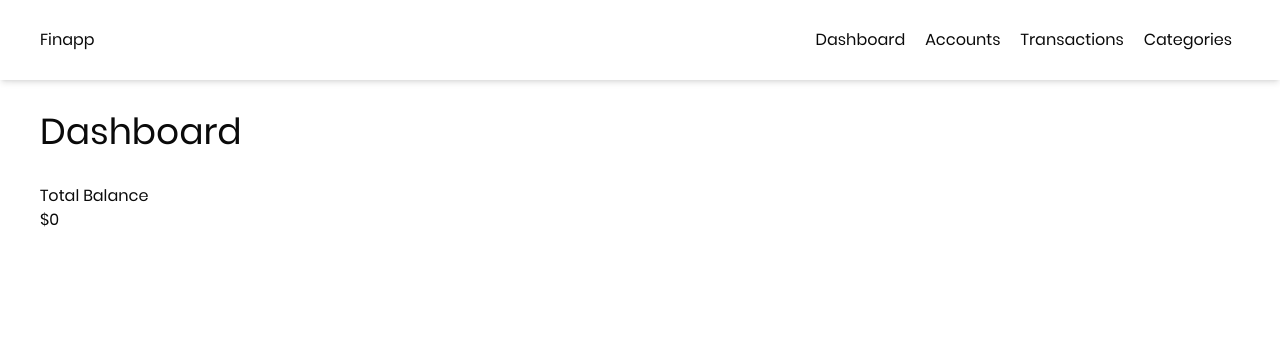
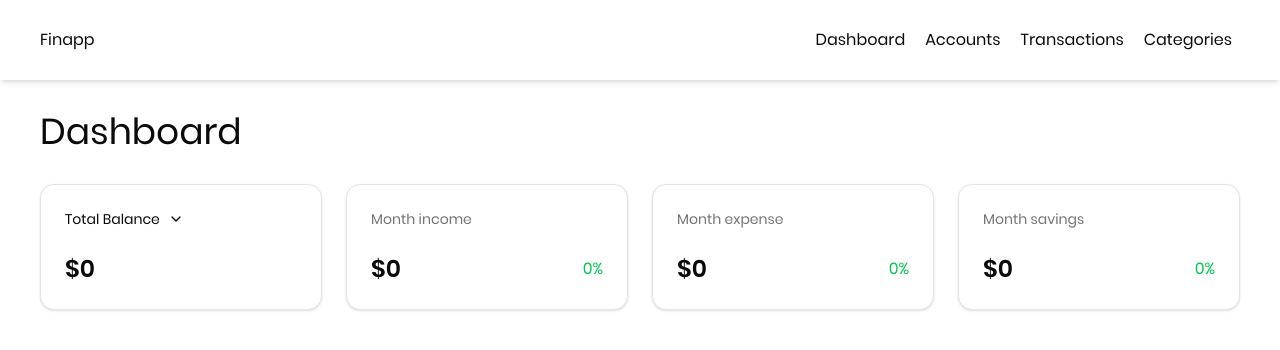
Before and after one commit to fjarrling/finapp, a React (Vite) app: page / in a window 1280 px wide. Shown: the top 350 px of the page. Built offline with nearby package versions, Linux system fonts and the light colour scheme.

Commit message:
feat: добавлены карточки в дешборд

```diff
--- /dev/null
+++ b/src/components/DashboardMetricCard/DashboardMetricCard.tsx
@@ -0,0 +1,40 @@
+import {
+  Card,
+  CardContent,
+  CardHeader,
+  CardTitle
+} from "@/components/ui/card.tsx";
+
+type MetricCardProps = {
+  title: string;
+  value: number;
+  symbol: string;
+  diff: number;
+  type: string;
+}
+
+const MetricCard = ({title, value, symbol, diff, type}: MetricCardProps) => {
+
+  return (
+    <Card>
+      <CardHeader className='gap-y-0'>
+        <CardTitle className="text-sm text-muted-foreground font-normal">
+          {title}
+        </CardTitle>
+      </CardHeader>
+      <CardContent className='flex items-center justify-between'>
+        <div className='text-2xl font-semibold'>
+          {symbol}{value}
+        </div>
+        <div className={`${
+          (type === "expense" && diff > 0) || (type === "income" && diff < 0)
+            ? "text-red-600"
+            : "text-green-500"
+        }`}>
+          {diff}%
+        </div>
+      </CardContent>
+    </Card>
+  );
+}
+export default MetricCard;
--- a/src/pages/Home/Dashboard/Dashboard.tsx
+++ b/src/pages/Home/Dashboard/Dashboard.tsx
@@ -6,52 +6,106 @@ import {
   DropdownMenuTrigger,
 } from "@/components/ui/dropdown-menu"
 import {useAppSelector} from "@/store/store.ts";
-import {type Account, selectAllAccounts, selectTotalBalance} from "@/store/accountsSlice.ts";
-import {useState} from "react";
+import {
+  type AccountId,
+  selectAccountsMap,
+  selectAllAccounts,
+  selectTotalBalance
+} from "@/store/accountsSlice.ts";
+import {useMemo, useState} from "react";
+import {
+  Card,
+  CardContent,
+  CardHeader,
+  CardTitle
+} from "@/components/ui/card.tsx";
+import {ChevronDown} from "lucide-react";
+import {selectDashboardMetrics} from "@/store/transactionSlice.ts";
+import {getCurrencySymbol} from "@/config/currencies.ts";
+import MetricCard from "@/components/DashboardMetricCard/DashboardMetricCard.tsx";
 
 const Dashboard = () => {
+  const accountsMap = useAppSelector(selectAccountsMap)
   const accounts = useAppSelector(selectAllAccounts)
   const totalBalance = useAppSelector(selectTotalBalance)
 
-  const [selectedAccount, setSelectedAccount] = useState<Account | 'total'>(
-    accounts.length > 0 ? accounts[0] : 'total'
+  const [selectedAccount, setSelectedAccount] = useState<AccountId | 'total'>('total')
+
+  const metrics = useAppSelector((state) =>
+    selectDashboardMetrics(state, selectedAccount)
   )
-  const getDisplayName = () => {
-    return selectedAccount === 'total' ? 'Total Balance' : selectedAccount.name
+
+  const metricsData = useMemo(() => [
+    {title: "Month income", value: metrics.income, diff: metrics.incomeDiff, type: "income"},
+    {title: "Month expense", value: metrics.expense, diff: metrics.expenseDiff, type: "expense"},
+    {title: "Month savings", value: metrics.savings, diff: metrics.savingsDiff, type: "income"},
+  ], [metrics])
+
+  const {displayName, displayBalance, currencySymbol} = useMemo(() => {
+    if (selectedAccount === 'total') {
+      return {
+        displayName: "Total Balance",
+        displayBalance: totalBalance,
+        currencySymbol: getCurrencySymbol(accounts[0]?.currency ?? "USD")
       }
-  const getDisplayBalance = () => {
-    return selectedAccount === 'total' ? totalBalance : selectedAccount.balance
     }
-  const handleSelectAccount = (account: Account | 'total') => {
-    setSelectedAccount(account)
+    const account = accountsMap[selectedAccount]
+    return {
+      displayName: account?.name ?? "",
+      displayBalance: account?.balance ?? 0,
+      currencySymbol: getCurrencySymbol(account?.currency),
     }
+  }, [selectedAccount, totalBalance, accounts, accountsMap]);
 
   return (
     <section>
       <div className='container'>
-        <div className='py-8 flex flex-col items-start'>
+        <div className='py-8 flex flex-col'>
           <h2 className='text-4xl mb-8'>
             Dashboard
           </h2>
+          <div className="w-full grid grid-cols-4 gap-6">
+            <Card>
+              <CardHeader className='gap-y-0'>
+                <CardTitle className="text-sm font-normal">
                   <DropdownMenu>
-            <DropdownMenuTrigger>{getDisplayName()}</DropdownMenuTrigger>
+                    <DropdownMenuTrigger className='flex items-center gap-2'>
+                      {displayName}
+                      <ChevronDown width="16" height="16"/>
+                    </DropdownMenuTrigger>
                     <DropdownMenuContent>
-              <DropdownMenuItem onClick={() => handleSelectAccount('total')}>
+                      <DropdownMenuItem onClick={() => setSelectedAccount('total')}>
                         Total Balance
                       </DropdownMenuItem>
-              {accounts.length ? <DropdownMenuSeparator/> : null}
-
-              {
-                accounts.map(account => (
-                  <DropdownMenuItem key={account.id} onClick={() => handleSelectAccount(account)}>
+                      {accounts.length > 0 && <DropdownMenuSeparator/>}
+                      {accounts.map(account => (
+                        <DropdownMenuItem
+                          key={account.id}
+                          onClick={() => setSelectedAccount(account.id)}
+                        >
                           {account.name}
                         </DropdownMenuItem>
-                ))
-              }
+                      ))}
                     </DropdownMenuContent>
                   </DropdownMenu>
-          <div>
-            ${getDisplayBalance()}
+                </CardTitle>
+              </CardHeader>
+              <CardContent>
+                <span className='text-2xl font-semibold'>
+                  {currencySymbol}{displayBalance}
+                </span>
+              </CardContent>
+            </Card>
+            {metricsData.map((metric) => (
+              <MetricCard
+                key={metric.title}
+                title={metric.title}
+                value={metric.value}
+                diff={metric.diff}
+                type={metric.type}
+                symbol={currencySymbol}
+              />
+            ))}
           </div>
         </div>
       </div>
--- a/src/store/transactionSlice.ts
+++ b/src/store/transactionSlice.ts
@@ -66,8 +66,9 @@ export const selectAllTransactions = createSelector(
   (transactions) => Object.values(transactions)
 )
 
-export const selectTransactionById = (id: string) => (state: RootState): Transaction | undefined =>
-  state.transactions.transactions[id];
+export const selectTransactionById = (id: string) =>
+  (state: RootState): Transaction | undefined =>
+    state.transactions.transactions[id];
 
 export const selectIncomeTransactions = createSelector(
   selectAllTransactions,
@@ -88,7 +89,48 @@ export const selectTransactionsByAccountId = createSelector(
     transactions.filter(transaction => transaction.accountId === accountId)
 )
 
-// TODO export const selectDashboardMetrics
+export const selectDashboardMetrics = createSelector(
+  selectAllTransactions,
+  (_: RootState, accountId: string) => accountId,
+  (transactions, accountId) => {
+    const now = new Date()
+    const currentMonth = now.getMonth()
+    const currentYear = now.getFullYear()
+
+    const prevMonth = currentMonth === 0 ? 11 : currentMonth - 1
+    const prevMonthYear = currentMonth === 0 ? currentYear - 1 : currentYear
+
+    let income = 0
+    let expense = 0
+    let lastMonthIncome = 0
+    let lastMonthExpense = 0
+
+    transactions.forEach(t => {
+      if (accountId !== 'total' && t.accountId !== accountId) return
+
+      const date = new Date(t.date)
+      const isCurrentMonth = date.getMonth() === currentMonth && date.getFullYear() === currentYear
+      const isLastMonth = date.getMonth() === prevMonth && date.getFullYear() === prevMonthYear
+
+      if (isCurrentMonth) {
+        if (t.type === 'income') income += t.amount
+        if (t.type === 'expense') expense += t.amount
+      } else if (isLastMonth) {
+        if (t.type === 'income') lastMonthIncome += t.amount
+        if (t.type === 'expense') lastMonthExpense += t.amount
+      }
+    })
+
+    const savings = income - expense
+    const lastMonthSavings = lastMonthIncome - lastMonthExpense
+
+    const incomeDiff = lastMonthIncome ? Math.round(((income - lastMonthIncome) / lastMonthIncome) * 100) : 0
+    const expenseDiff = lastMonthExpense ? Math.round(((expense - lastMonthExpense) / lastMonthExpense) * 100) : 0
+    const savingsDiff = lastMonthSavings ? Math.round(((savings - lastMonthSavings) / lastMonthSavings) * 100) : 0
+
+    return {income, expense, savings, incomeDiff, expenseDiff, savingsDiff}
+  }
+)
 
 export const {addTransaction, removeTransaction, updateTransaction} = transactionsSlice.actions;
 
```
Lines whose indentation alone changed are shown as unchanged.
